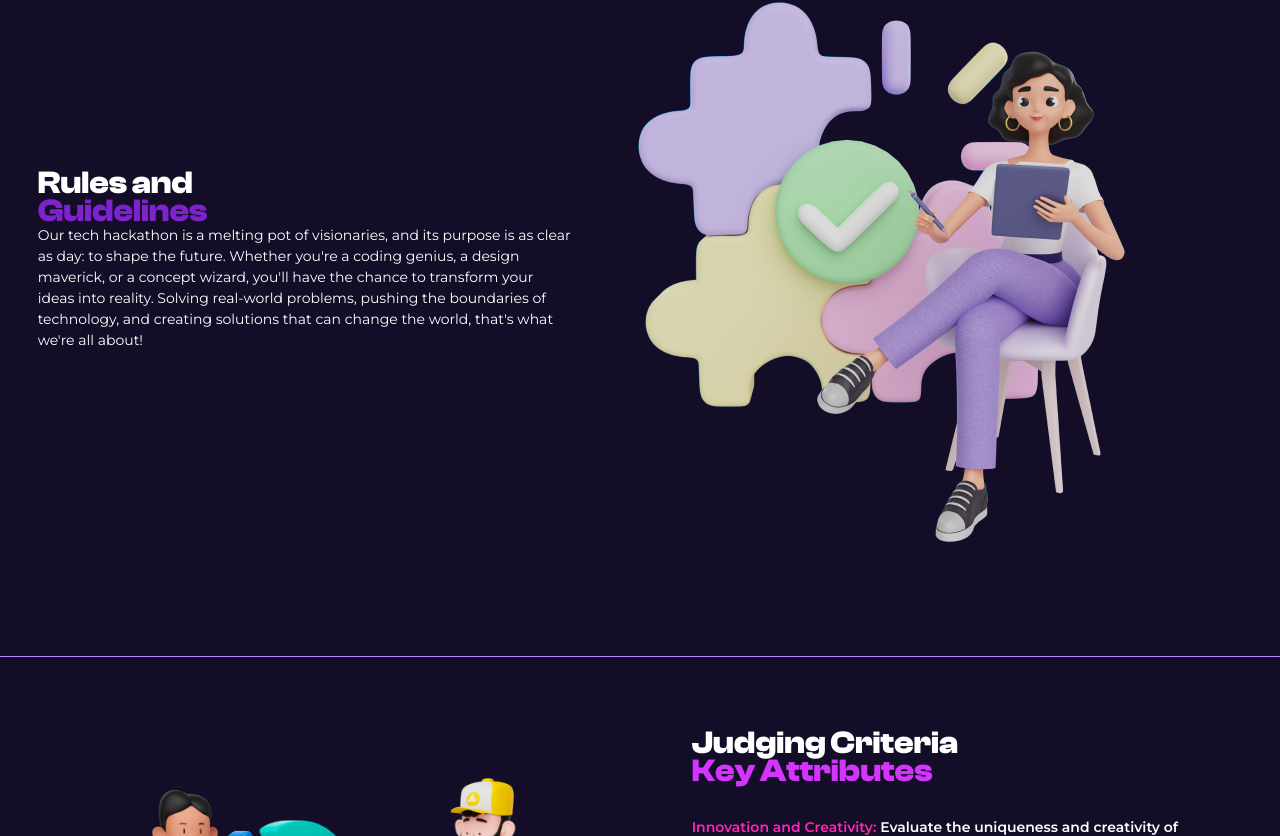
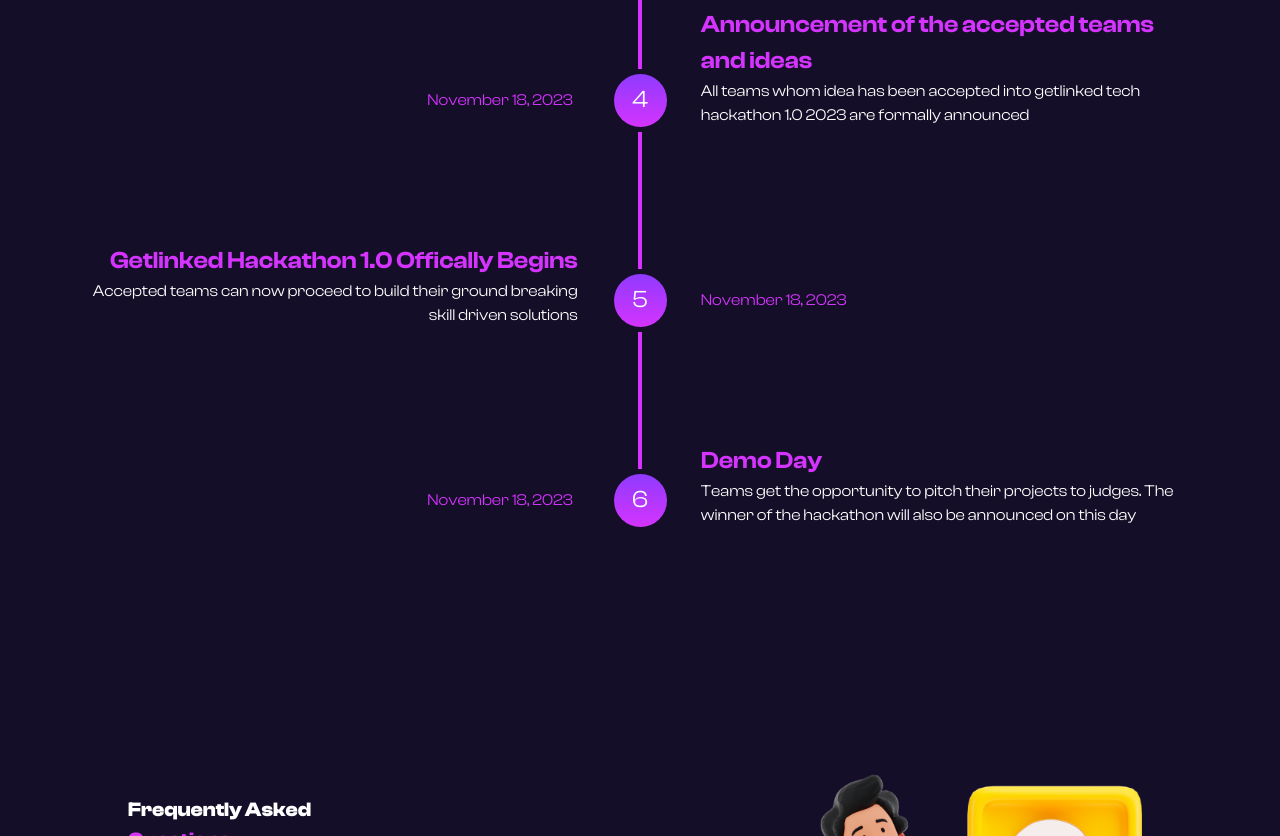
Before and after one commit to leevigh/getlinked, a React (Vite) app: page / in a window 1280 px wide. Shown: the part 3690-4526 px from the top of the page. Built offline with nearby package versions, Linux system fonts and the light colour scheme.

Commit message:
Update Homepage.jsx

```diff
--- a/src/pages/Homepage.jsx
+++ b/src/pages/Homepage.jsx
@@ -18,10 +18,10 @@
         <Hero />
         <BigIdea />
         <Rules />
+        <Criteria />
         <TimelineSection />
         <div>
-            < Rules />
-            <Criteria />
+
             <Faqs />
             < Prizes />
             <Partners />
```
